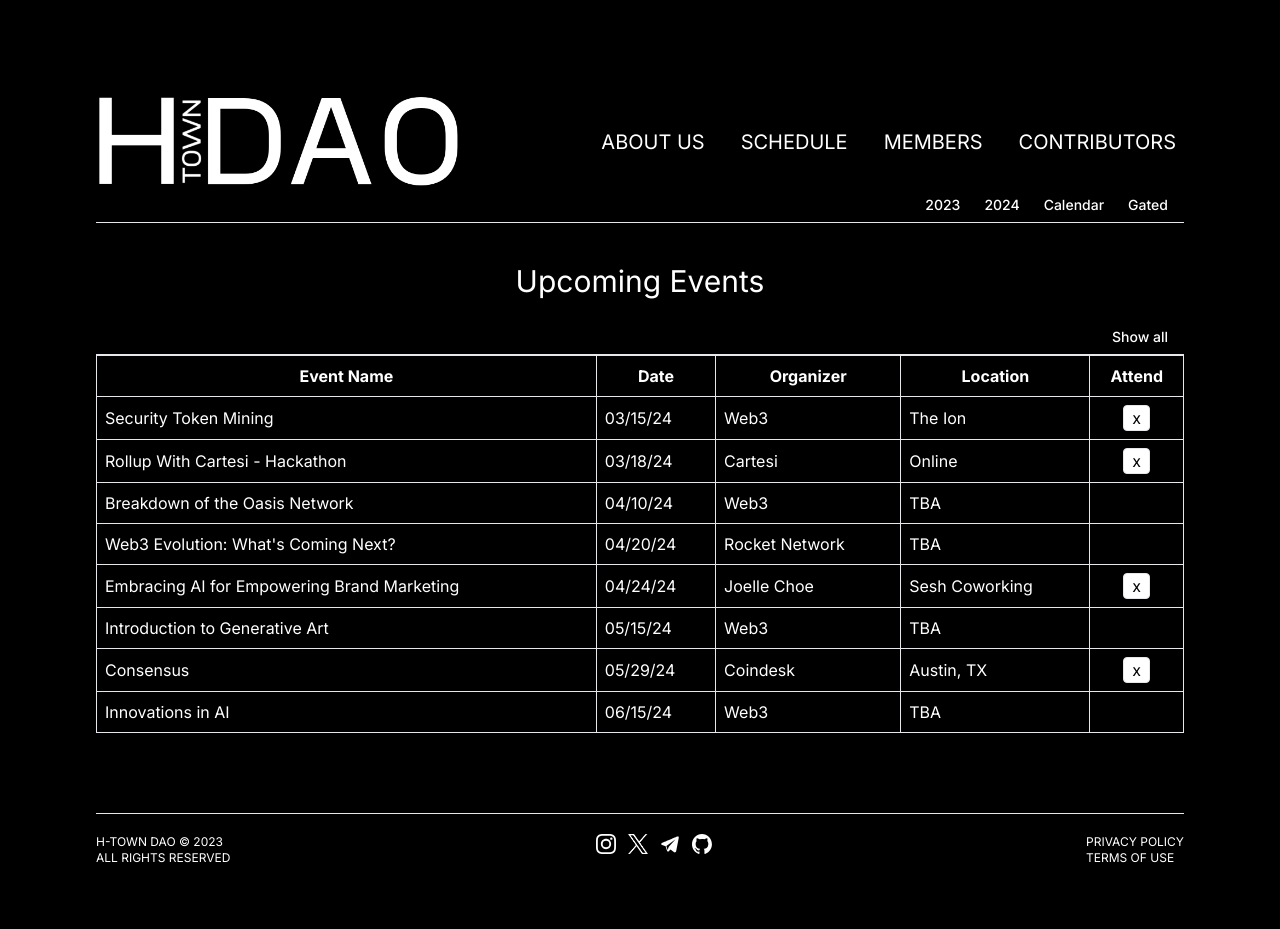
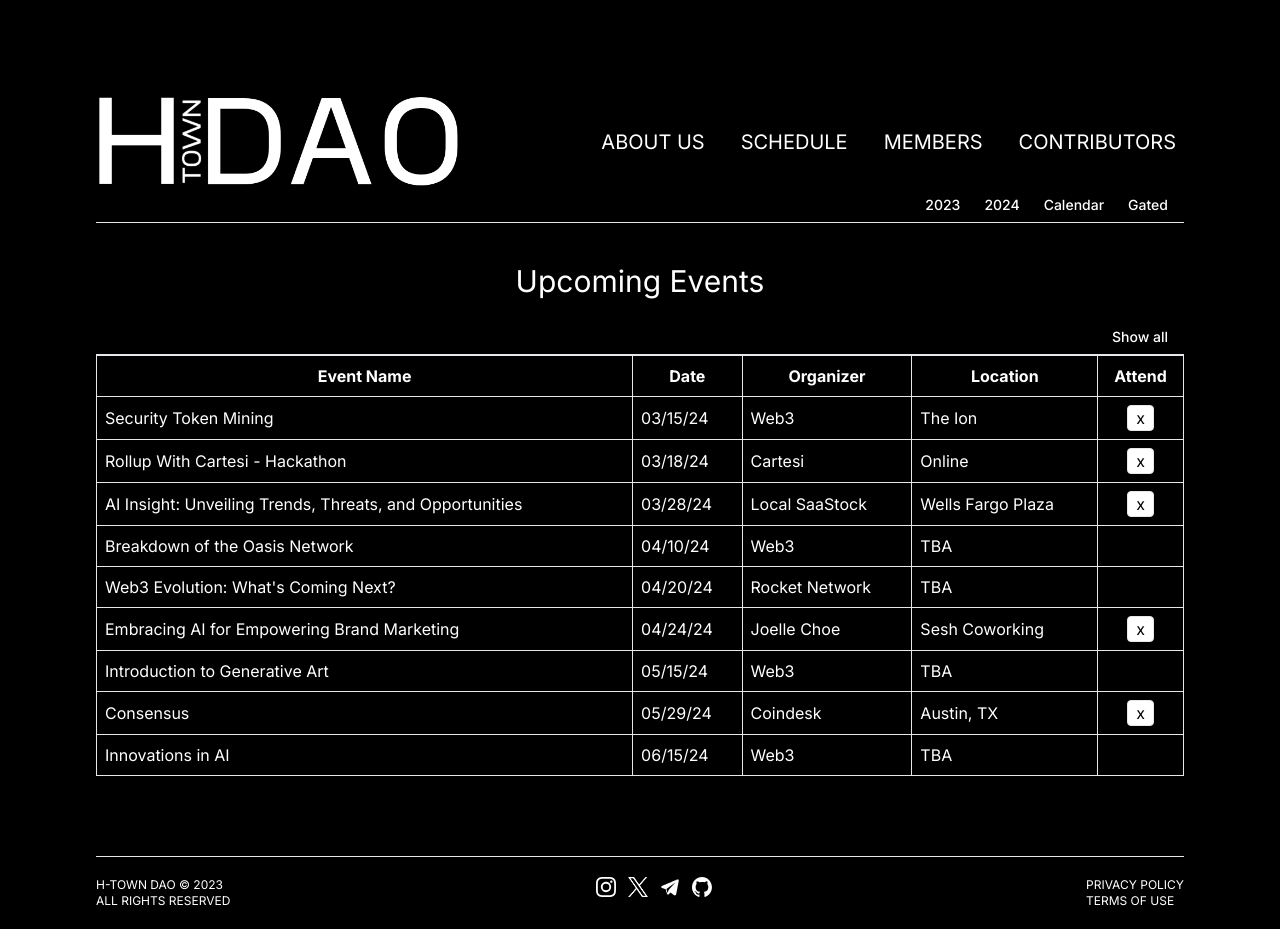
Before and after one commit to h-town-dao/h-town-dao-website, a Next.js app: page /schedule in a window 1280 px wide. Before the commit the page ends 886 px from the top, so only its background shows below. Built offline with nearby package versions, Linux system fonts and the light colour scheme.

Commit message:
updated events

```diff
--- a/src/data/events.ts
+++ b/src/data/events.ts
@@ -24,6 +24,13 @@
     meetup: 'https://globalai.community/bootcamp/united-states-of-america-houston/',
   },
   { name: 'Rollup With Cartesi - Hackathon', date: '03/18/24', organizer: 'Cartesi', location: 'Online', meetup: 'https://taikai.network/cartesi/hackathons/cartesi-online-hackathon-2024' },
+  {
+    name: 'AI Insight: Unveiling Trends, Threats, and Opportunities',
+    date: '03/28/24',
+    organizer: 'Local SaaStock',
+    location: 'Wells Fargo Plaza',
+    meetup: 'https://ti.to/saastock/saastock-local-houston_ai-insight',
+  },
   { name: 'Breakdown of the Oasis Network', date: '04/10/24', organizer: 'Web3', location: 'TBA' },
   { name: "Web3 Evolution: What's Coming Next?", date: '04/20/24', organizer: 'Rocket Network', location: 'TBA' },
   { name: 'Embracing AI for Empowering Brand Marketing', date: '04/24/24', organizer: 'Joelle Choe', location: 'Sesh Coworking', meetup: 'https://seshcoworking.com/events/ai-marketing-brand-voice/' },
```
